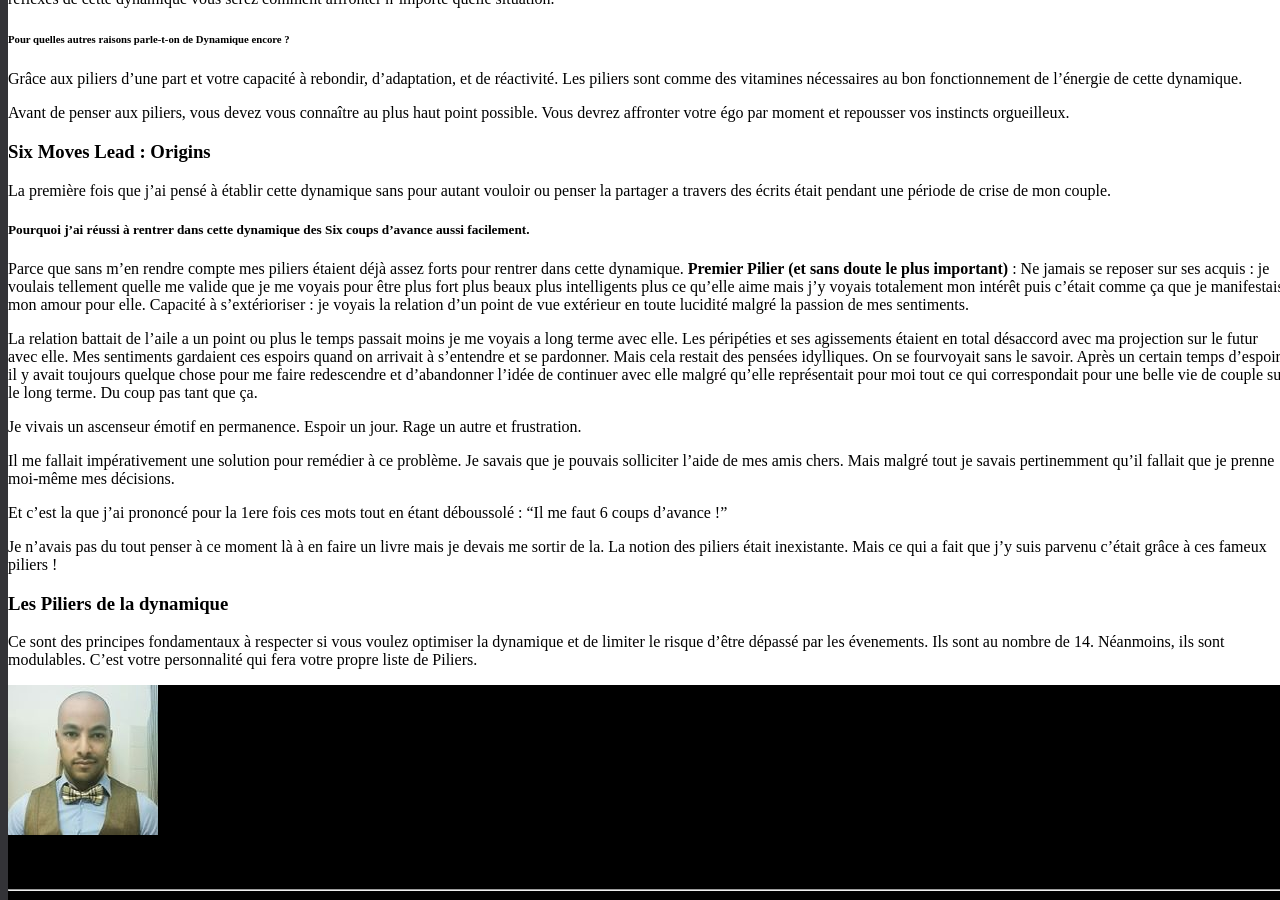
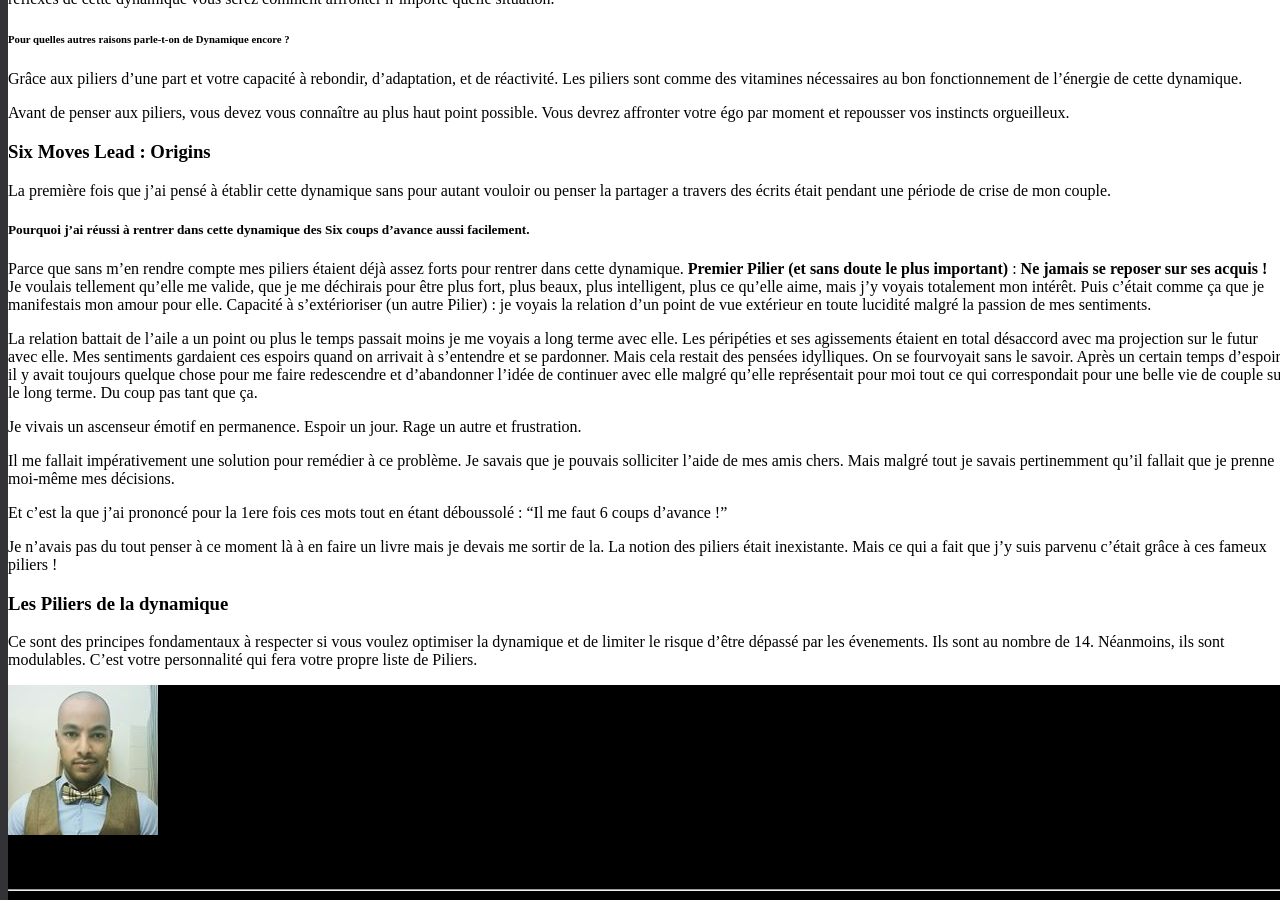
Before and after one commit to darkh2/darkh2.github.io, a Jekyll site: the page built from _posts/2018-07-09-Six-Moves-Lead.md, in a window 1280 px wide and 900 px high, scrolled down 579 px. Built offline with Jekyll 4.4.1, drawn with Linux system fonts in a browser that asks for light colours; comment, search, counter and statistics services are not loaded.

Commit message:
Create 2018-07-09-Six-Moves-Lead.md

```diff
--- a/_posts/2018-07-09-Six-Moves-Lead.md
+++ b/_posts/2018-07-09-Six-Moves-Lead.md
@@ -27,8 +27,9 @@ La première fois que j’ai pensé à établir cette dynamique sans pour autant
 
 ##### Pourquoi j'ai réussi à rentrer dans cette dynamique des Six coups d'avance aussi facilement.
 Parce que sans m'en rendre compte mes piliers étaient déjà assez forts pour rentrer dans cette dynamique.
-**Premier Pilier (et sans doute le plus important)** : Ne jamais se reposer sur ses acquis : je voulais tellement quelle me valide que je me voyais pour être plus fort plus beaux plus intelligents plus ce qu'elle aime mais j'y voyais totalement mon intérêt puis c'était comme ça que je manifestais mon amour pour elle.
-Capacité à s'extérioriser : je voyais la relation d'un point de vue extérieur en toute lucidité malgré la passion de mes sentiments.
+**Premier Pilier (et sans doute le plus important)** : **Ne jamais se reposer sur ses acquis !**
+Je voulais tellement qu'elle me valide, que je me déchirais pour être plus fort, plus beaux, plus intelligent, plus ce qu'elle aime, mais j'y voyais totalement mon intérêt. Puis c'était comme ça que je manifestais mon amour pour elle.
+Capacité à s'extérioriser (un autre Pilier) : je voyais la relation d'un point de vue extérieur en toute lucidité malgré la passion de mes sentiments.
 
 La relation battait de l'aile a un point ou plus le temps passait moins je me voyais a long terme avec elle. Les péripéties et ses agissements étaient en total désaccord avec ma projection sur le futur avec elle. Mes sentiments gardaient ces espoirs quand on arrivait à s'entendre et se pardonner. Mais cela restait des pensées idylliques. On se fourvoyait sans le savoir. Après un certain temps d'espoir il y avait toujours quelque chose pour me faire redescendre et d'abandonner l'idée de continuer avec elle malgré qu'elle représentait pour moi tout ce qui correspondait pour une belle vie de couple sur le long terme. Du coup pas tant que ça.
 
```
